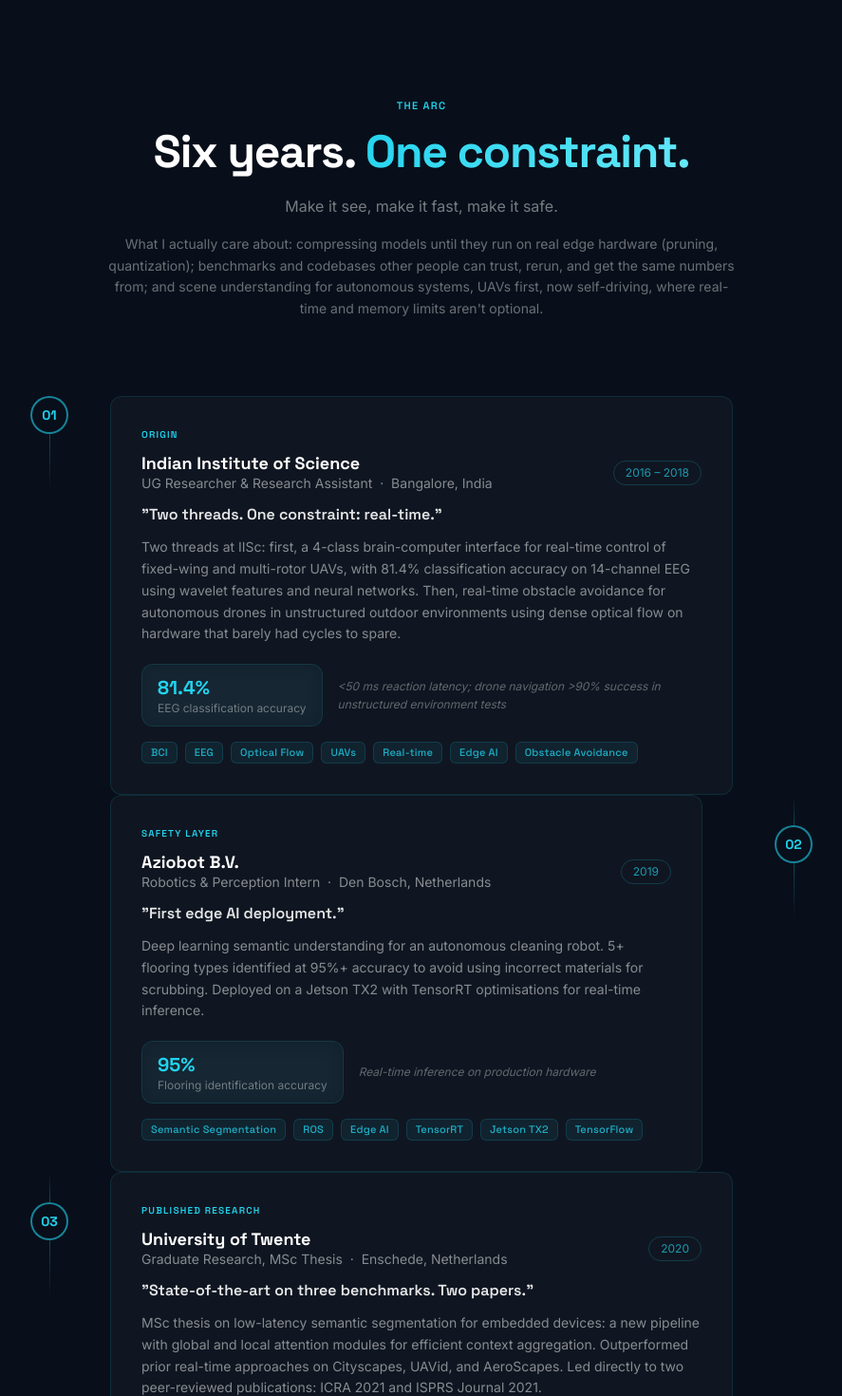
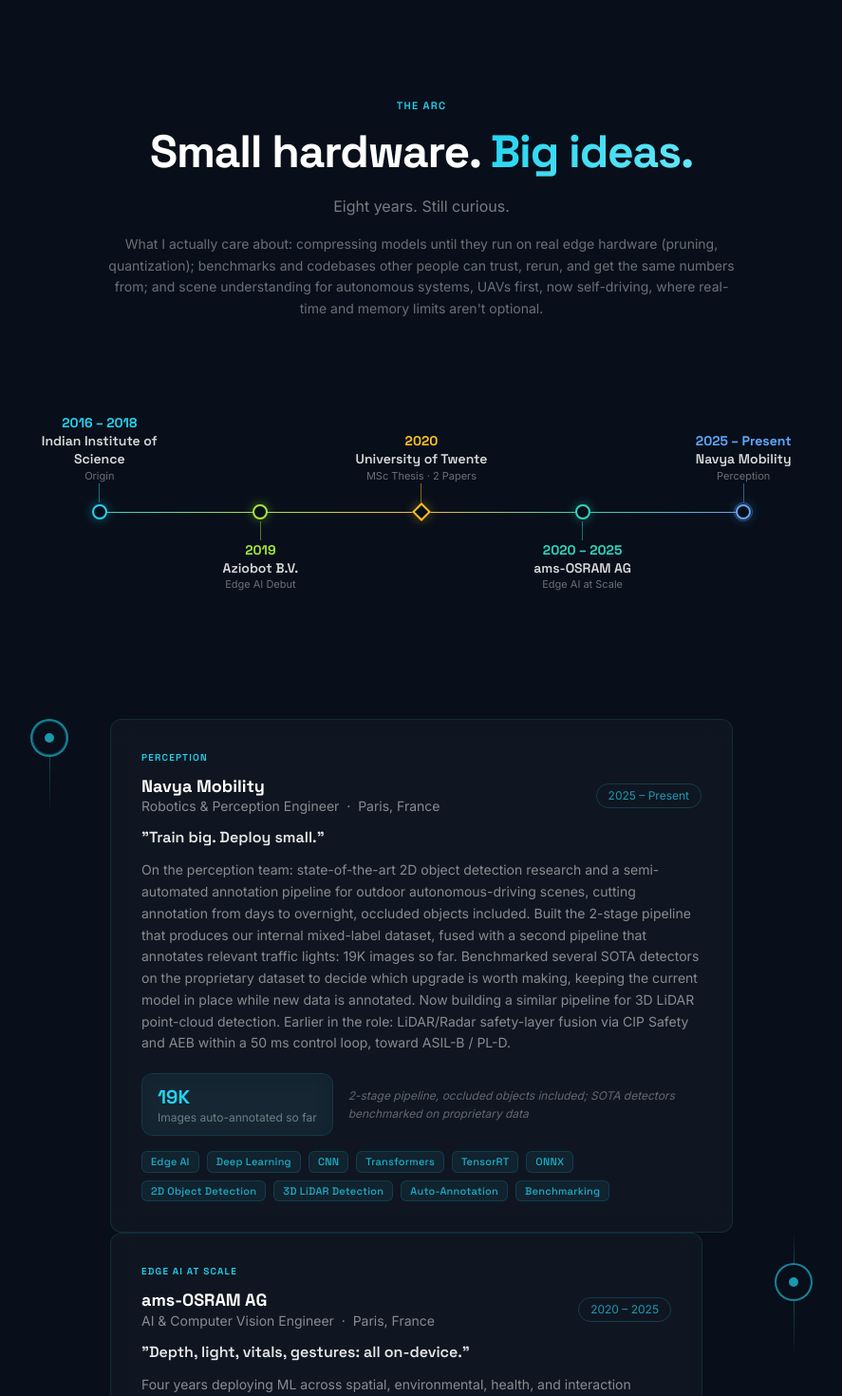
Before and after one commit to dronefreak/saumya-portfolio, a React (Vite) app: page / in a window 1280 px wide. Shown: the part 940-2410 px from the top of the page at 95% size, without its empty margins (196-1083 px from the left). Built offline with nearby package versions, Linux system fonts and the light colour scheme; no server answers.

Commit message:
feat: Reverse chronology of career; Add horizontal strip for a timeline
Signed-off-by: dronefreak <kumaar324@gmail.com>

```diff
--- a/src/components/Story.jsx
+++ b/src/components/Story.jsx
@@ -10,6 +10,7 @@
   return (
     <motion.div
       ref={ref}
+      id={`story-${node.id}`}
       className={`relative flex flex-col md:flex-row items-start gap-0 md:gap-8 ${
         isRight ? 'md:flex-row-reverse' : ''
       }`}
@@ -25,11 +26,9 @@
         )}
         {/* Node circle */}
         <div className="relative z-10 w-10 h-10 rounded-full border-2 border-cyan-400/60 bg-navy-900 flex items-center justify-center flex-shrink-0">
-          <span className="font-display font-bold text-sm text-cyan-400">
-            {String(index + 1).padStart(2, '0')}
-          </span>
-          {/* Outer pulse ring */}
-          {index === total - 1 && (
+          <span className="w-2.5 h-2.5 rounded-full bg-cyan-400/70" />
+          {/* Outer pulse ring — first card is the current role */}
+          {index === 0 && (
             <span className="absolute inset-0 rounded-full border border-cyan-400/30 animate-ping" />
           )}
         </div>
@@ -42,9 +41,7 @@
       {/* Mobile node indicator */}
       <div className="flex md:hidden items-center gap-3 mb-4">
         <div className="w-8 h-8 rounded-full border border-cyan-400/50 bg-navy-900 flex items-center justify-center flex-shrink-0">
-          <span className="font-display font-bold text-xs text-cyan-400">
-            {String(index + 1).padStart(2, '0')}
-          </span>
+          <span className="w-2 h-2 rounded-full bg-cyan-400/70" />
         </div>
         <div className="flex-1 h-px bg-cyan-400/20" />
       </div>
@@ -104,6 +101,93 @@
   )
 }
 
+// Compact at-a-glance timeline: labels alternate above/below a single line.
+// Desktop only — on mobile the numbered cards below already form a vertical timeline.
+function StoryStrip() {
+  const ref = useRef(null)
+  const inView = useInView(ref, { once: true, amount: 0.4 })
+  const total = story.length
+
+  const jumpTo = (e, id) => {
+    e.preventDefault()
+    document.getElementById(`story-${id}`)?.scrollIntoView({ behavior: 'smooth', block: 'center' })
+  }
+
+  return (
+    <div ref={ref} className="hidden md:block relative mb-24">
+      {/* Spine — spans first-to-last node centre, gradient through the node colours */}
+      <motion.div
+        className="absolute top-1/2 h-px -translate-y-1/2 origin-left"
+        style={{
+          left: `${50 / total}%`,
+          right: `${50 / total}%`,
+          background: `linear-gradient(90deg, ${story.map(n => n.accent).join(', ')})`,
+        }}
+        initial={{ scaleX: 0 }}
+        animate={inView ? { scaleX: 1 } : {}}
+        transition={{ duration: 1.1, ease: 'easeOut' }}
+      />
+
+      <div className="grid" style={{ gridTemplateColumns: `repeat(${total}, minmax(0, 1fr))` }}>
+        {story.map((node, i) => {
+          const above = i % 2 === 0
+          const isLast = i === total - 1
+          const label = (
+            <a
+              href={`#story-${node.id}`}
+              onClick={e => jumpTo(e, node.id)}
+              className="group block text-center px-2"
+            >
+              <div className="font-display font-bold text-sm" style={{ color: node.accent }}>
+                {node.period}
+              </div>
+              <div className="font-display font-semibold text-sm leading-snug text-white/85 underline decoration-transparent underline-offset-4 group-hover:text-white group-hover:decoration-current transition-colors duration-200">
+                {node.company}
+              </div>
+              <div className="font-body text-[11px] text-white/40 leading-snug">{node.theme}</div>
+            </a>
+          )
+          const stem = <div className="w-px h-5 mx-auto" style={{ background: node.accent, opacity: 0.5 }} />
+
+          return (
+            <motion.div
+              key={node.id}
+              className="flex flex-col items-center"
+              initial={{ opacity: 0, y: above ? 10 : -10 }}
+              animate={inView ? { opacity: 1, y: 0 } : {}}
+              transition={{ duration: 0.5, delay: 0.25 + i * 0.15 }}
+            >
+              {/* Top slot */}
+              <div className="h-28 flex flex-col justify-end">
+                {above && (<>{label}{stem}</>)}
+              </div>
+
+              {/* Node */}
+              <div className="relative h-5 w-5 flex items-center justify-center">
+                <span
+                  className={`block bg-navy-900 border-2 ${node.kind === 'research' ? 'w-3.5 h-3.5 rotate-45' : 'w-4 h-4 rounded-full'}`}
+                  style={{ borderColor: node.accent, boxShadow: `0 0 12px ${node.accent}66` }}
+                />
+                {isLast && (
+                  <span
+                    className="absolute inset-0 rounded-full border animate-ping"
+                    style={{ borderColor: `${node.accent}66` }}
+                  />
+                )}
+              </div>
+
+              {/* Bottom slot */}
+              <div className="h-28 flex flex-col justify-start">
+                {!above && (<>{stem}{label}</>)}
+              </div>
+            </motion.div>
+          )
+        })}
+      </div>
+    </div>
+  )
+}
+
 export default function Story() {
   const headRef = useRef(null)
   const headInView = useInView(headRef, { once: true, amount: 0.4 })
@@ -122,20 +206,24 @@
         >
           <span className="section-label block mb-4">The Arc</span>
           <h2 className="font-display font-bold text-4xl md:text-5xl text-white leading-tight tracking-tight mb-5">
-            Six years.{' '}
-            <span className="text-gradient-cyan">One constraint.</span>
+            Small hardware.{' '}
+            <span className="text-gradient-cyan">Big ideas.</span>
           </h2>
           <p className="font-body text-base text-white/45 max-w-xl mx-auto leading-relaxed mb-4">
-            Make it see, make it fast, make it safe.
+            Eight years. Still curious.
           </p>
           <p className="font-body text-sm text-white/40 max-w-2xl mx-auto leading-relaxed">
             What I actually care about: compressing models until they run on real edge hardware (pruning, quantization); benchmarks and codebases other people can trust, rerun, and get the same numbers from; and scene understanding for autonomous systems, UAVs first, now self-driving, where real-time and memory limits aren't optional.
           </p>
         </motion.div>
 
+        {/* At-a-glance strip */}
+        <StoryStrip />
+
         {/* Timeline */}
         <div className="relative">
-          {story.map((node, i) => (
+          {/* Cards run latest → first; the strip above stays chronological */}
+          {[...story].reverse().map((node, i) => (
             <StoryNode key={node.id} node={node} index={i} total={story.length} />
           ))}
         </div>
--- a/src/data/experience.js
+++ b/src/data/experience.js
@@ -1,5 +1,6 @@
 // ─── EDIT THIS FILE to update the career story arc ────────────────────────────
 // Nodes are shown in order. Keep to 4–6 for a readable narrative.
+// accent: color of the node in the timeline strip. kind: 'research' renders a diamond node (degree/thesis) instead of a dot.
 
 export const story = [
   {
@@ -10,6 +11,7 @@
     location: 'Bangalore, India',
     period: '2016 – 2018',
     theme: 'Origin',
+    accent: '#22D3EE',
     headline: 'Two threads. One constraint: real-time.',
     description:
       'Two threads at IISc: first, a 4-class brain-computer interface for real-time control of fixed-wing and multi-rotor UAVs, with 81.4% classification accuracy on 14-channel EEG using wavelet features and neural networks. Then, real-time obstacle avoidance for autonomous drones in unstructured outdoor environments using dense optical flow on hardware that barely had cycles to spare.',
@@ -24,7 +26,8 @@
     role: 'Robotics & Perception Intern',
     location: 'Den Bosch, Netherlands',
     period: '2019',
-    theme: 'Safety Layer',
+    theme: 'Edge AI Debut',
+    accent: '#A3E635',
     headline: 'First edge AI deployment.',
     description:
       'Deep learning semantic understanding for an autonomous cleaning robot. 5+ flooring types identified at 95%+ accuracy to avoid using incorrect materials for scrubbing. Deployed on a Jetson TX2 with TensorRT optimisations for real-time inference.',
@@ -39,7 +42,9 @@
     role: 'Graduate Research, MSc Thesis',
     location: 'Enschede, Netherlands',
     period: '2020',
-    theme: 'Published Research',
+    theme: 'MSc Thesis · 2 Papers',
+    accent: '#FBBF24',
+    kind: 'research',
     headline: 'State-of-the-art on three benchmarks. Two papers.',
     description:
       'MSc thesis on low-latency semantic segmentation for embedded devices: a new pipeline with global and local attention modules for efficient context aggregation. Outperformed prior real-time approaches on Cityscapes, UAVid, and AeroScapes. Led directly to two peer-reviewed publications: ICRA 2021 and ISPRS Journal 2021.',
@@ -55,9 +60,10 @@
     location: 'Paris, France',
     period: '2020 – 2025',
     theme: 'Edge AI at Scale',
-    headline: 'Five domains. Four hardware targets. One constraint: ship it.',
+    accent: '#2DD4BF',
+    headline: 'Depth, light, vitals, gestures: all on-device.',
     description:
-      'Four years deploying ML across spatial, environmental, health, and interaction sensing, always on constrained hardware. 3D depth via RGB+dToF at 52 FPS on Samsung S20 NPU (<2% MAPE). Lossless 8-bit light estimation with 25× latency reduction on Pixel 6 NPU. Vital-signs: respiration rate and blood pressure on Cortex Mx MCUs, with DNN-based uncertainty, yielding a 20% accuracy gain and 50% memory reduction on BP. PPG-based gesture recognition (4 gestures, >95% accuracy) for smartwatches and AR/VR glasses. Protocol design and data acquisition across 70+ subjects for gesture recognition. 4 patents pending.',
+      'Four years deploying ML across spatial, environmental, health, and interaction sensing, always on constrained hardware. 3D depth via RGB+dToF at 52 FPS on Samsung S20 NPU (<2% MAPE). Lossless 8-bit light estimation with 25× latency reduction on Pixel 6 NPU. Vital-signs: respiration rate and blood pressure on Cortex Mx MCUs, with DNN-based uncertainty, yielding a 20% accuracy gain and 50% memory reduction on BP. PPG-based gesture recognition (4 gestures, >95% accuracy) for smartwatches and AR/VR glasses. Protocol design and data acquisition across 70+ subjects for gesture recognition. 2 published European patent applications (EP4571578, EP4571582) on neural-network data fusion and probabilistic estimation.',
     stat: { value: '5', label: 'Distinct deployments' },
     constraint: 'NPU · MCU · Wearable · Mobile · Real-time',
     tags: ['AR/VR', 'TensorFlow', 'PyTorch', 'Edge AI', 'Computer Vision', 'Deep Learning', 'TF-Lite', 'NPU', 'Cortex Mx', 'Quantisation', 'Gesture Recognition', 'dToF', 'PPG', 'Vital Signs', 'Blood Pressure', 'Respiration Rate'],
@@ -69,12 +75,13 @@
     role: 'Robotics & Perception Engineer',
     location: 'Paris, France',
     period: '2025 – Present',
-    theme: 'Functional Safety',
-    headline: '50 ms. No margin for error.',
+    theme: 'Perception',
+    accent: '#60A5FA',
+    headline: 'Train big. Deploy small.',
     description:
-      'Safety-layer fusion of LiDAR and Radar via CIP Safety protocol, independent of perception stack failures. Automatic Emergency Braking within a 50 ms control loop. Designing and validating systems toward ASIL-B / PL-D targets for autonomous shuttles operating on regulated public roads.',
-    stat: { value: '50 ms', label: 'AEB control loop' },
-    constraint: 'Targeting ASIL-B / PL-D, regulated public roads',
-    tags: ['ASIL-B', 'CIP Safety', 'LiDAR', 'Radar', 'AEB', 'Functional Safety'],
+      'On the perception team: state-of-the-art 2D object detection research and a semi-automated annotation pipeline for outdoor autonomous-driving scenes, cutting annotation from days to overnight, occluded objects included. Built the 2-stage pipeline that produces our internal mixed-label dataset, fused with a second pipeline that annotates relevant traffic lights: 19K images so far. Benchmarked several SOTA detectors on the proprietary dataset to decide which upgrade is worth making, keeping the current model in place while new data is annotated. Now building a similar pipeline for 3D LiDAR point-cloud detection. Earlier in the role: LiDAR/Radar safety-layer fusion via CIP Safety and AEB within a 50 ms control loop, toward ASIL-B / PL-D.',
+    stat: { value: '19K', label: 'Images auto-annotated so far' },
+    constraint: '2-stage pipeline, occluded objects included; SOTA detectors benchmarked on proprietary data',
+    tags: ['Edge AI', 'Deep Learning', 'CNN', 'Transformers', 'TensorRT', 'ONNX', '2D Object Detection', '3D LiDAR Detection', 'Auto-Annotation', 'Benchmarking'],
   },
 ]
```
